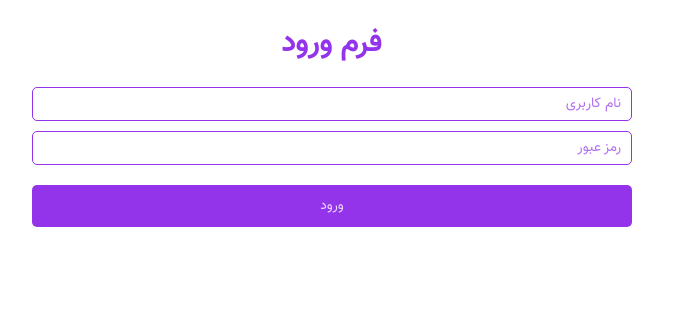
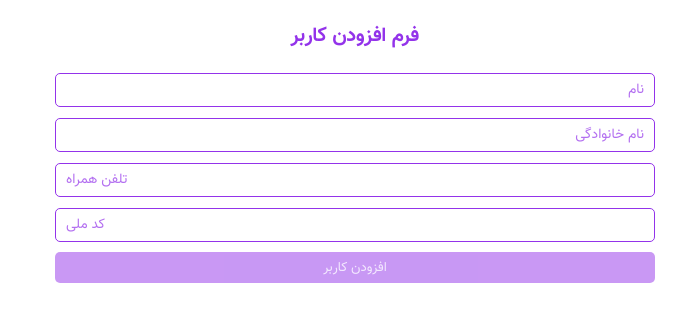
Before and after one commit to tasadophi/Table-of-users, a React (Create React App) app: page / in a window 1280 px wide. Before the commit this address led to /login. Shown: the top 322 px of the page, without its empty margins (339-1025 px from the left). Built offline with nearby package versions, Linux system fonts and the light colour scheme.

Commit message:
adduser form and its validations added

```diff
--- a/src/pages/HomePage.tsx
+++ b/src/pages/HomePage.tsx
@@ -2,6 +2,10 @@ import React, { useEffect, useState } from "react";
 import styles from "styles/HomePage.module.scss";
 import { BiTrash } from "react-icons/bi";
 import { useNavigate } from "react-router-dom";
+import { FormikProps, useFormik } from "formik";
+import Input from "common/Input";
+import * as yup from "yup";
+import Modal from "common/Modal";
 
 interface User {
   firstname: string;
@@ -10,15 +14,78 @@ interface User {
   code: string;
 }
 
-// const Form: React.FC<Props> = () => {
-//     return (  );
-// }
-
-interface tableProps {
+interface TableProps {
   users: User[];
 }
 
-const Table: React.FC<tableProps> = ({ users }) => {
+interface FormProps {
+  formik: any;
+}
+
+interface HomePageProps {
+  isAuth: Boolean;
+}
+
+interface checkNumbersInterface {
+  [key: string]: any;
+}
+const Form: React.FC<FormProps> = ({ formik }) => {
+  return (
+    <form className={styles.formContainer} onSubmit={formik.handleSubmit}>
+      <div className={styles.inputs}>
+        <div className={styles.inputBox}>
+          <Input
+            formik={formik}
+            name="firstname"
+            value={formik.values.firstname}
+            placeholder="نام"
+            type="text"
+          />
+          {formik.touched.firstname && <span>{formik.errors.firstname}</span>}
+        </div>
+        <div className={styles.inputBox}>
+          <Input
+            formik={formik}
+            name="lastname"
+            value={formik.values.lastname}
+            placeholder="نام خانوادگی"
+            type="text"
+          />
+          {formik.touched.lastname && <span>{formik.errors.lastname}</span>}
+        </div>
+        <div className={styles.inputBox}>
+          <Input
+            formik={formik}
+            name="phone"
+            value={formik.values.phone}
+            placeholder="تلفن همراه"
+            type="tel"
+          />
+          {formik.touched.phone && <span>{formik.errors.phone}</span>}
+        </div>
+        <div className={styles.inputBox}>
+          <Input
+            formik={formik}
+            name="code"
+            value={formik.values.code}
+            placeholder="کد ملی"
+            type="tel"
+          />
+          {formik.touched.code && <span>{formik.errors.code}</span>}
+        </div>
+      </div>
+      <button
+        className={styles.submitBtn}
+        type="submit"
+        disabled={formik.isValid ? false : true}
+      >
+        افزودن کاربر
+      </button>
+    </form>
+  );
+};
+
+const Table: React.FC<TableProps> = ({ users }) => {
   return (
     <table className={styles.table}>
       <thead className={styles.thead}>
@@ -47,27 +114,101 @@ const Table: React.FC<tableProps> = ({ users }) => {
   );
 };
 
-interface HomePageProps {
-  isAuth: Boolean;
-}
-
 const HomePage: React.FC<HomePageProps> = ({ isAuth }) => {
   const navigate = useNavigate();
-  useEffect(() => {
-    if (!isAuth) navigate("/login");
-  }, []);
+  const [users, setUsers] = useState<User[]>([]);
+  const [showModal, setShowModal] = useState<boolean>(false);
+  const [error, setError] = useState<string>("");
+  // useEffect(() => {
+  //   if (!isAuth) navigate("/login");
+  // }, []);
 
-  const [users, setUsers] = useState<User[]>([
-    {
-      firstname: "علی",
-      lastname: "محمودی",
-      phone: "656465545651",
-      code: "464646456",
-    },
-  ]);
+  // handler
+  const cancelHandler = () => {
+    setShowModal(false);
+  };
+
+  // formik
+  const validateCode = (code: string) => {
+    const checkNumbers: checkNumbersInterface = {
+      0: 10,
+      1: 9,
+      2: 8,
+      3: 7,
+      4: 6,
+      5: 5,
+      6: 4,
+      7: 3,
+      8: 2,
+    };
+    let result = 0;
+    for (let index = 0; index < code.length - 1; index++) {
+      result += parseInt(code[index]) * checkNumbers[index];
+    }
+    result += parseInt(code[code.length - 1]);
+    if (result % 11 === 0) return true;
+    return false;
+  };
+
+  const validation = () => {
+    return yup.object({
+      firstname: yup.string().required("این فیلد اجباری است"),
+      lastname: yup.string().required("این فیلد اجباری است"),
+      phone: yup
+        .string()
+        .matches(/^09/, "با 09 شروع کنید!")
+        .matches(/[0-9]{11}/, "لطفا ۱۱ رقم وارد کنید!")
+        .max(11, "شماره موبایل اشتباه است!")
+        .required("این فیلد اجباری است!"),
+      code: yup
+        .string()
+        .matches(/[0-9]/, "کد ملی باید عدد باشد")
+        .min(10, "کد ملی باید 10 رقم باشد!")
+        .max(10, "کد ملی باید 10 رقم باشد!")
+        .required("این فیلد اجباری است!"),
+    });
+  };
+
+  const handleSubmit = ({ firstname, lastname, phone, code }: User) => {
+    const isUserExist = users.some((user) => user.code === code);
+    if (!isUserExist) {
+      const isCodeValid = validateCode(code);
+      if (isCodeValid) {
+        setUsers([...users, { firstname, lastname, phone, code }]);
+      } else {
+        setShowModal(true);
+        setError("کدملی معتبر نیست!");
+      }
+    } else {
+      setShowModal(true);
+      setError("این کاربر وجود دارد!");
+    }
+    formik.resetForm({
+      values: { firstname: "", lastname: "", phone: "", code: "" },
+    });
+  };
+
+  const formik: FormikProps<User> = useFormik({
+    initialValues: { firstname: "", lastname: "", phone: "", code: "" },
+    onSubmit: handleSubmit,
+    validationSchema: validation,
+    validateOnBlur: true,
+    validateOnChange: true,
+    validateOnMount: true,
+  });
+
   return (
     <div className={`container ${styles.container}`}>
+      <Modal showModal={showModal} setShowModal={setShowModal}>
+        <div>{error}</div>
+        <button onClick={cancelHandler} className={styles.submitBtn}>
+          باشه
+        </button>
+      </Modal>
+      {users.length ? <h1 className={styles.title}>جدول کاربران</h1> : ""}
       {users.length ? <Table users={users} /> : ""}
+      <h2 className={styles.title}>فرم افزودن کاربر</h2>
+      <Form formik={formik} />
     </div>
   );
 };
--- a/src/styles/HomePage.module.scss
+++ b/src/styles/HomePage.module.scss
@@ -2,13 +2,18 @@
 .container {
   text-align: center;
   font-size: 2rem;
-  overflow-x: auto;
+  display: flex;
+  flex-direction: column;
+  align-items: center;
 }
 
 .table {
   white-space: nowrap;
   margin: 2rem auto;
   font-size: 1.6rem;
+  display: block;
+  max-width: fit-content;
+  overflow-x: auto;
 }
 
 .tchild {
@@ -47,3 +52,68 @@
   color: $redColor;
   padding: 0.5rem 1rem;
 }
+
+.title {
+  font-size: 2rem;
+  color: $primary;
+  margin: 2rem 0;
+}
+
+.formContainer {
+  max-width: 20rem;
+  margin: 0 auto;
+}
+
+.formContainer,
+.inputs {
+  display: flex;
+  flex-direction: column;
+  align-items: center;
+}
+
+.inputs {
+  gap: 1rem;
+  width: 100%;
+}
+
+.inputBox {
+  width: 100%;
+  text-align: right;
+  span {
+    font-size: 1.2rem;
+    color: $redColor;
+  }
+}
+
+.submitBtn {
+  @extend .btn;
+  background-color: $primary;
+  color: $secondary;
+  margin-top: 1rem;
+  border-radius: 5px;
+}
+
+.submitBtn:disabled {
+  opacity: 0.5;
+  cursor: default;
+}
+
+@media screen and (min-width: 768px) {
+  .formContainer {
+    min-width: 40rem;
+  }
+
+  .inputs {
+    align-items: unset;
+  }
+}
+
+@media screen and (min-width: 1024px) {
+  .formContainer {
+    min-width: 60rem;
+  }
+
+  .inputs {
+    align-items: unset;
+  }
+}
```
